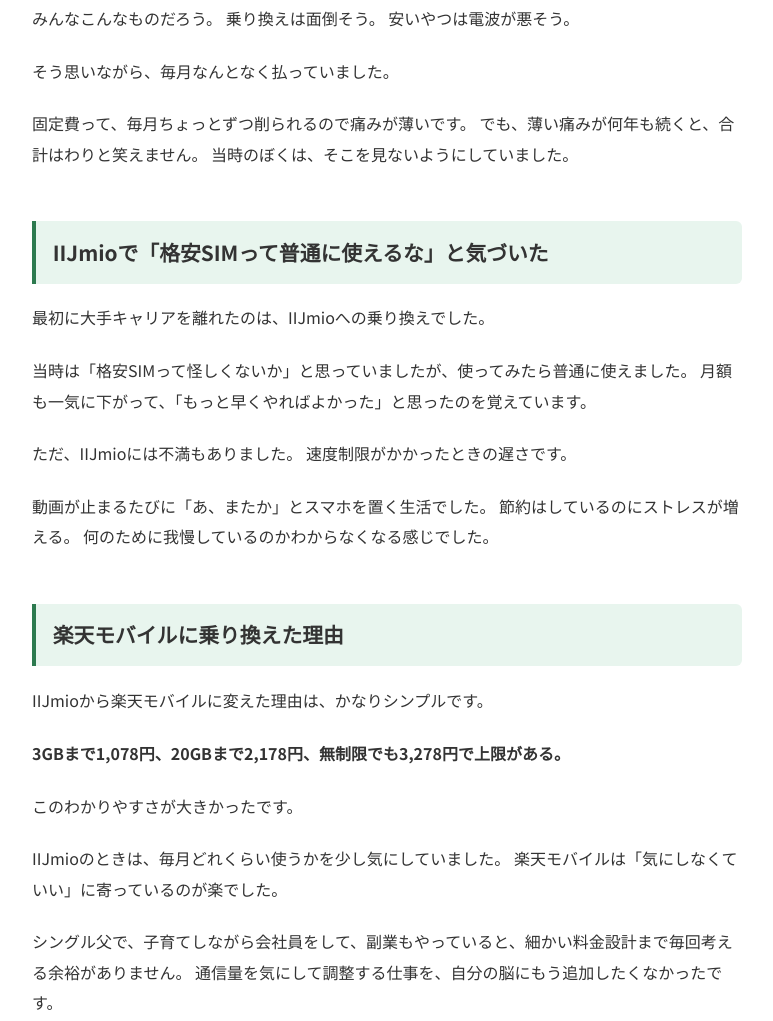
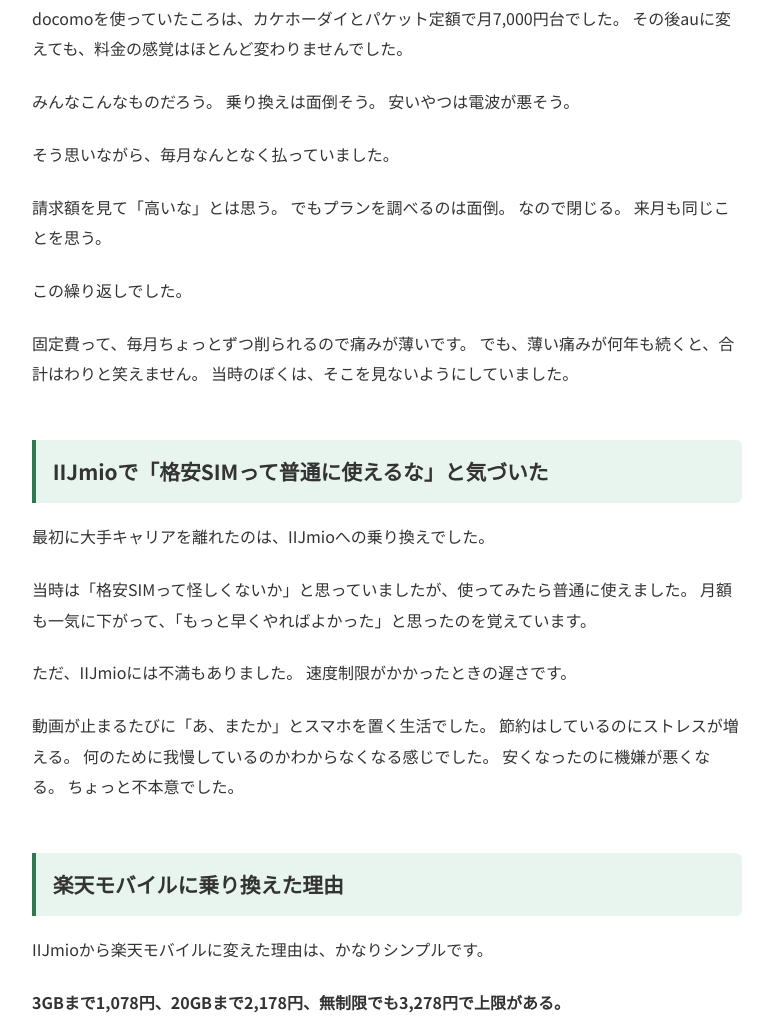
Before and after one commit to otorih1111-svg/hiroto-fire-blog, an Astro site: page /blog/rakuten-mobile-review in a window 1280 px wide. Shown: the part 2327-3348 px from the top of the page, without its empty margins (98-871 px from the left). Built offline with nearby package versions, Linux system fonts and the light colour scheme; Astro itself is replaced by a stand-in of ours; no server answers.

Commit message:
Improve tone of SIM articles

```diff
--- a/src/content/blog/rakuten-mobile-review.md
+++ b/src/content/blog/rakuten-mobile-review.md
@@ -22,6 +22,9 @@
 この気持ちはよくわかります。
 ぼくもずっとそう思って動けなかった側でした。
 
+その結果どうなったかというと、毎月まあまあ高い通信費を、まあまあ長く払い続けました。
+きれいに言うと現状維持ですが、家計目線だと普通にもったいなかったです。
+
 この記事では、実際に使ってみてわかったことを正直に書きます。
 電波のリアル、手続きの手間、楽天リンクの使い勝手まで、乗り換える前に気になったところをまとめました。
 
@@ -43,6 +46,13 @@
 
 そう思いながら、毎月なんとなく払っていました。
 
+請求額を見て「高いな」とは思う。
+でもプランを調べるのは面倒。
+なので閉じる。
+来月も同じことを思う。
+
+この繰り返しでした。
+
 固定費って、毎月ちょっとずつ削られるので痛みが薄いです。
 でも、薄い痛みが何年も続くと、合計はわりと笑えません。
 当時のぼくは、そこを見ないようにしていました。
@@ -60,6 +70,8 @@
 動画が止まるたびに「あ、またか」とスマホを置く生活でした。
 節約はしているのにストレスが増える。
 何のために我慢しているのかわからなくなる感じでした。
+安くなったのに機嫌が悪くなる。
+ちょっと不本意でした。
 
 ## 楽天モバイルに乗り換えた理由
 
@@ -74,6 +86,7 @@
 
 シングル父で、子育てしながら会社員をして、副業もやっていると、細かい料金設計まで毎回考える余裕がありません。
 通信量を気にして調整する仕事を、自分の脳にもう追加したくなかったです。
+脳のメモリは、だいたい夕方には足りなくなっています。
 
 ## 「手続きが面倒そう」は思い込みだった
 
@@ -93,6 +106,8 @@
 
 店舗に行く必要はありませんでした。
 操作も、拍子抜けするくらい普通でした。
+もっと面倒だと思って、勝手にラスボス扱いしていました。
+ただの設定画面でした。
 
 何年も止まっていたのは何だったんだろう、と思いました。
 あのころの自分に言いたいです。
@@ -141,6 +156,7 @@
 月の通話料がゼロ。
 これだけで1,078円の元が取れている気がします。
 たぶん計算した方が正確ですが、もう体感で納得しています。
+学校や役所に電話したあと、通話時間より通話料を気にするあの感じが消えたのは大きかったです。
 
 ## 楽天経済圏との相性もかなりいい
 
```
